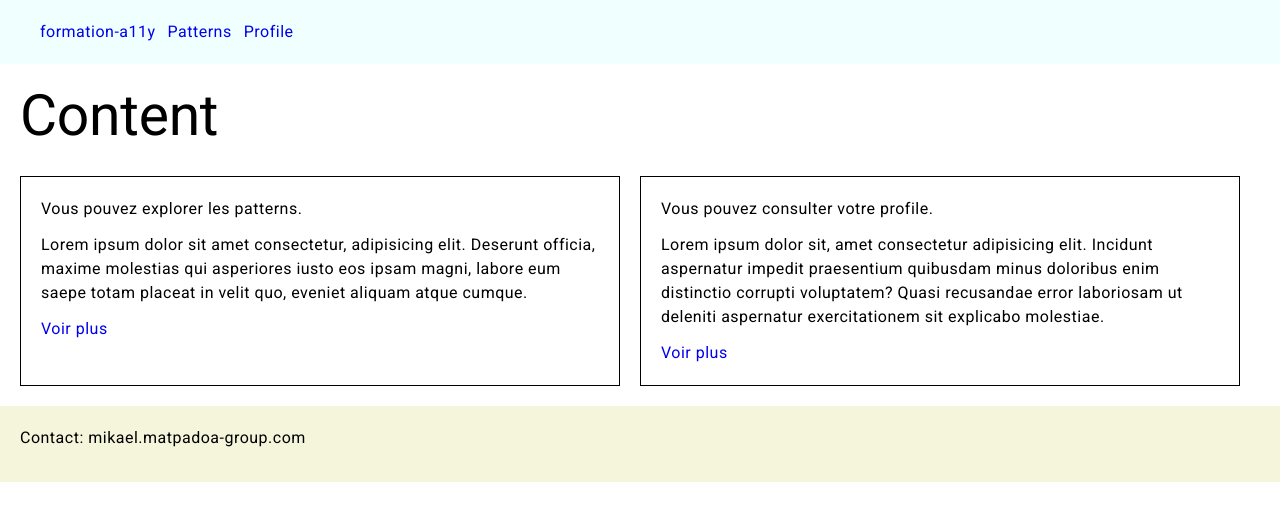
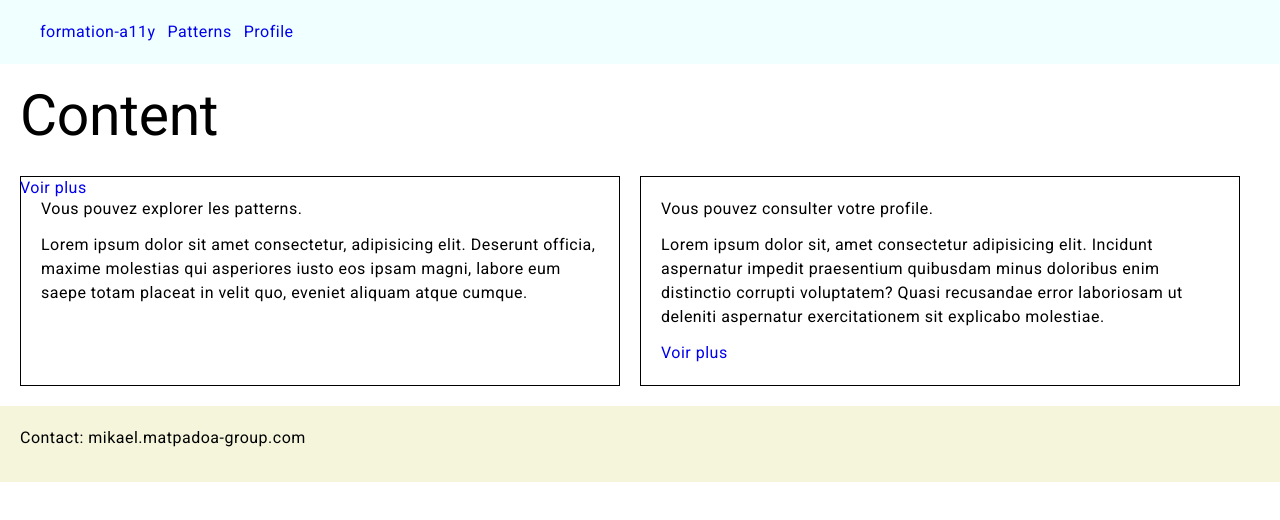
Before and after one commit to Mikael1006/formation-a11y, an Angular app: page / in a window 1280 px wide. Shown: the top 520 px of the page. Built offline with nearby package versions, Linux system fonts and the light colour scheme.

Commit message:
cards css

```diff
--- a/src/app/app.component.html
+++ b/src/app/app.component.html
@@ -17,7 +17,7 @@
 <main>
   <h1 tabindex="-1" #content>Content</h1>
   <ul class="cards">
-    <li>
+    <li class="css-card">
       <p>Vous pouvez explorer les patterns.</p>
       <p>Lorem ipsum dolor sit amet consectetur, adipisicing elit. Deserunt officia, maxime molestias qui asperiores iusto eos ipsam magni, labore eum saepe totam placeat in velit quo, eveniet aliquam atque cumque.</p>
       <a [routerLink]="['/patterns']" routerLinkActive="active" #rla="routerLinkActive">Voir plus</a>
--- a/src/app/app.component.scss
+++ b/src/app/app.component.scss
@@ -32,12 +32,20 @@ nav > ul {
   display: flex;
   margin: 0;
   padding: 0;
+  position: relative;
   > li {
     flex:1;
     margin: 0;
     padding: 20px;
     border: 1px solid black;
     margin-right: 20px;
+  }
+  > .css-card > a {
+    position: absolute;
+    top: 0;
+    left: 0;
+    right: 0;
+    bottom: 0;
   }
 }
 
```
